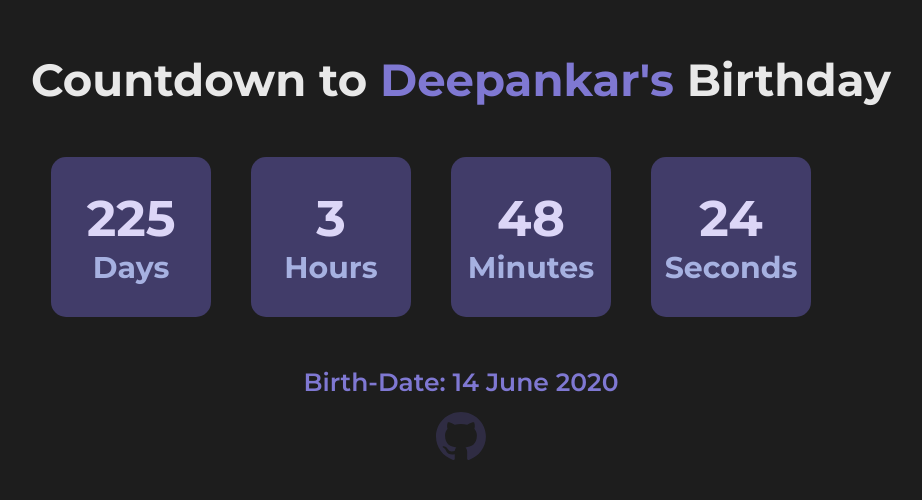
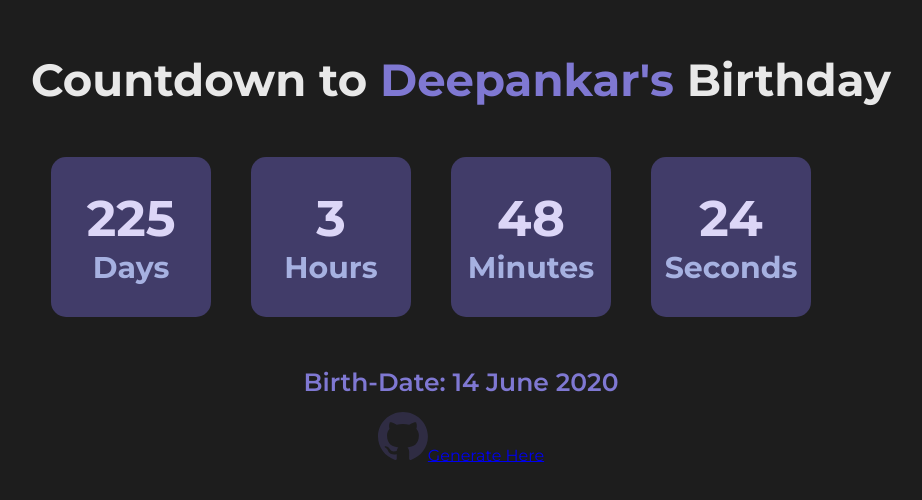
Before and after one commit to nikolalalic/Birthday-Wisher, a React (Create React App) app: page / in a window 1280 px wide. Shown: the part 142-642 px from the top of the page, without its empty margins (179-1101 px from the left). Built offline with nearby package versions, Linux system fonts and the light colour scheme.

Commit message:
Setting up a Generate Route

```diff
--- a/package.json
+++ b/package.json
@@ -8,6 +8,7 @@
     "@testing-library/user-event": "^7.2.1",
     "react": "^16.13.1",
     "react-dom": "^16.13.1",
+    "react-router-dom": "^5.2.0",
     "react-scripts": "3.4.3"
   },
   "scripts": {
--- a/src/App.js
+++ b/src/App.js
@@ -1,11 +1,20 @@
 import React from 'react';
 import './App.css';
 import Birthday from './Birthday';
+import { Route, Switch } from 'react-router-dom';
+import RouterBirthday from './RouterBirthday';
 
 function App() {
   return (
     <div className='App'>
-      <Birthday />
+      <Switch>
+        <Route exact path='/'>
+          <Birthday />
+        </Route>
+        <Route exact path='/birthday'>
+          <RouterBirthday />
+        </Route>
+      </Switch>
     </div>
   );
 }
--- a/src/Birthday.jsx
+++ b/src/Birthday.jsx
@@ -1,6 +1,7 @@
 import React, { useState, useEffect } from 'react';
 import Countdown from './Countdown';
 import githubLogo from './githubLogo.svg';
+import { Link } from 'react-router-dom';
 
 const Birthday = () => {
   // useState Hooks
@@ -38,9 +39,7 @@ const Birthday = () => {
         let birthdayDay = new Date(currentYear, month - 1, day);
         if (dateAtm > birthdayDay) {
           birthdayDay = new Date(currentYear + 1, month - 1, day);
-        }
-
-        else if (dateAtm.getFullYear() === birthdayDay.getFullYear() + 1) {
+        } else if (dateAtm.getFullYear() === birthdayDay.getFullYear() + 1) {
           birthdayDay = new Date(currentYear, month - 1, day);
         }
 
@@ -112,6 +111,7 @@ const Birthday = () => {
             <a href='https://github.com/Deep-Codes'>
               <img src={githubLogo} alt='Github-Logo' className='github-logo' />
             </a>
+            <Link to='/birthday'>Generate Here</Link>
           </div>
         </>
       )}
--- /dev/null
+++ b/src/RouterBirthday.jsx
@@ -0,0 +1,7 @@
+import React from 'react';
+
+const RouterBirthday = () => {
+  return <div>RouterBirthday Here</div>;
+};
+
+export default RouterBirthday;
--- a/src/index.js
+++ b/src/index.js
@@ -2,10 +2,13 @@ import React from 'react';
 import ReactDOM from 'react-dom';
 import './index.css';
 import App from './App';
+import { BrowserRouter } from 'react-router-dom';
 
 ReactDOM.render(
   <React.StrictMode>
-    <App />
+    <BrowserRouter>
+      <App />
+    </BrowserRouter>
   </React.StrictMode>,
   document.getElementById('root')
 );
```
Also changed, not shown: 1 other file (tests, documents, lock files or other folders).
